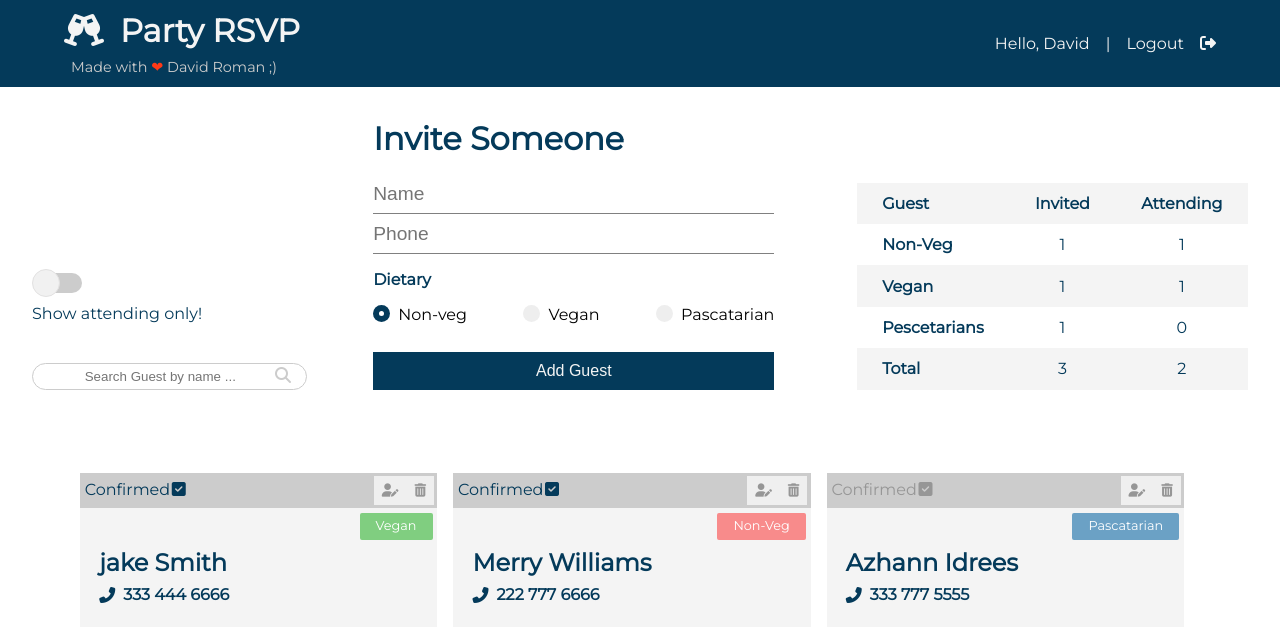
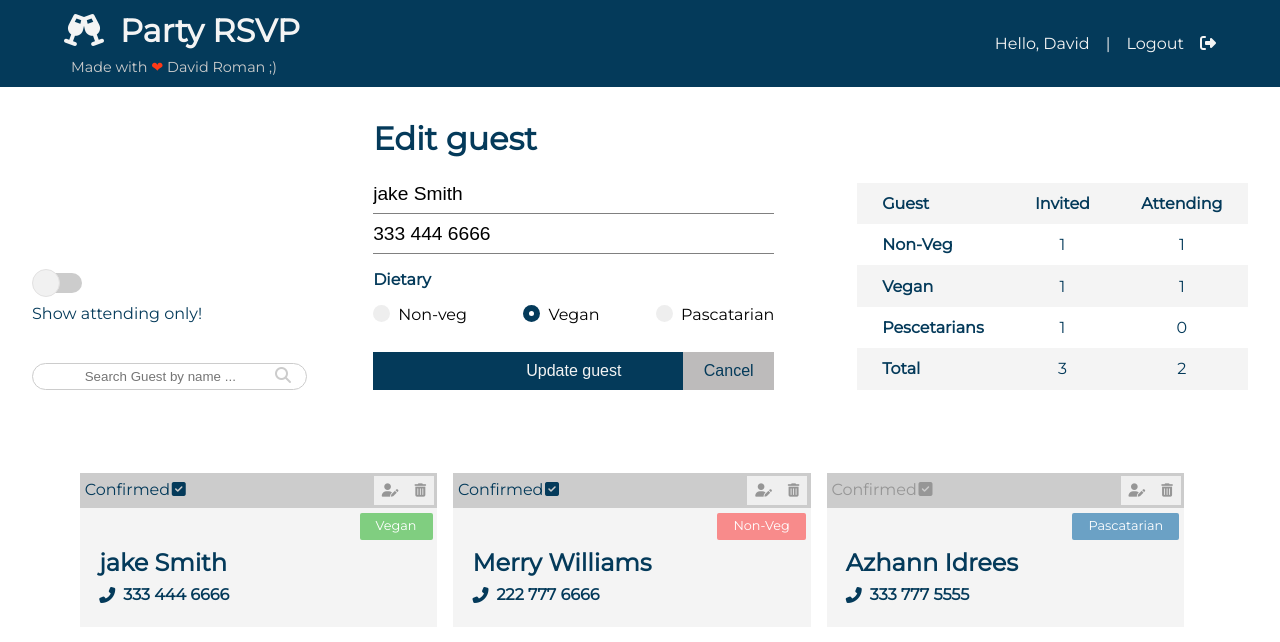
Before and after one commit to davidroman-hub/creatingMERNapp, a React (Create React App) app in the folder client/client/: page / in a window 1280 px wide. Both pictures are taken after a click on the button 390 px from the left and 490 px from the top of the page. Shown: the top 642 px of the page. Built offline with nearby package versions, Linux system fonts and the light colour scheme.

Commit message:
'addingUpdateGuest'

```diff
--- a/client/client/src/components/guests/GuestForm.js
+++ b/client/client/src/components/guests/GuestForm.js
@@ -4,10 +4,23 @@ import GuestContext from '../../context/guestContext/guestContext'
 
 
 const GuestForm = () => {
-  const { addGuest, editAble } = useContext(GuestContext)
+  const { addGuest, editAble, updateGuest, clearEdit } = useContext(GuestContext)
+
+
+  //editar guest
   useEffect(()=>{
+    if(editAble !==  null){
+      setGuest(editAble)
+    }else{
+      setGuest({
+        name:'',
+        phone:'',
+        dietary: 'Non-Veg'
+      })
+    }
+  }, [editAble])
 
-  })
+
   const [guest, setGuest] = useState({
     name:'',
     phone:'',
@@ -25,18 +38,29 @@ const GuestForm = () => {
       }
       const onsubmit = e =>{
         e.preventDefault()
+        if(editAble !== null){
+          updateGuest(guest)
+          clearEdit()
+        }else{
+          addGuest(guest)
+          setGuest({
+            name:'',
+            phone:'',
+            dietary: 'Non-Veg'
+          })
+        }
         // console.log(guest)
-        addGuest(guest)
-        setGuest({
-          name:'',
-          phone:'',
-          dietary: 'Non-Veg'
-        })
+        // addGuest(guest)
+        // setGuest({
+        //   name:'',
+        //   phone:'',
+        //   dietary: 'Non-Veg'
+        // })
       }
 
     return (
         <div className="invite-section">
-        <h1>Invite Someone</h1>
+        <h1>{editAble !== null ? 'Edit guest':'Invite Someone'}{/*invite Someone*/}</h1>
         <form  onSubmit={onsubmit}>
           <input type="text" placeholder="Name" name="name" value={name} onChange={handleChange}  />
           <input type="text" placeholder="Phone" name="phone" value={phone} onChange={handleChange} />
@@ -48,15 +72,16 @@ const GuestForm = () => {
               <span className="checkmark"></span>
             </label>
             <label className="container">Vegan
-          <input type="radio" name="dietary" value='Vegan'onChange={handleChange} />
+          <input type="radio" name="dietary" value='Vegan'onChange={handleChange} checked={dietary === 'Vegan'}/>
               <span className="checkmark"></span>
             </label>
             <label className="container">Pascatarian
-          <input type="radio" name="dietary" value='Pesacatarian'onChange={handleChange} />
+          <input type="radio" name="dietary" value='Pesacatarian'onChange={handleChange} checked={dietary === 'Pascatarian'} />
               <span className="checkmark"></span>
             </label>
           </div>
-          <input type="submit" value="Add Guest" className="btn" />
+          <input type="submit" value={editAble !== null ? 'Update guest': 'Add Guest'} className="btn" />
+          {editAble !== null ? <input onClick={clearEdit} value="Cancel" type="button" className="btn clear" /> : null}
         </form>
       </div>
     )
```
